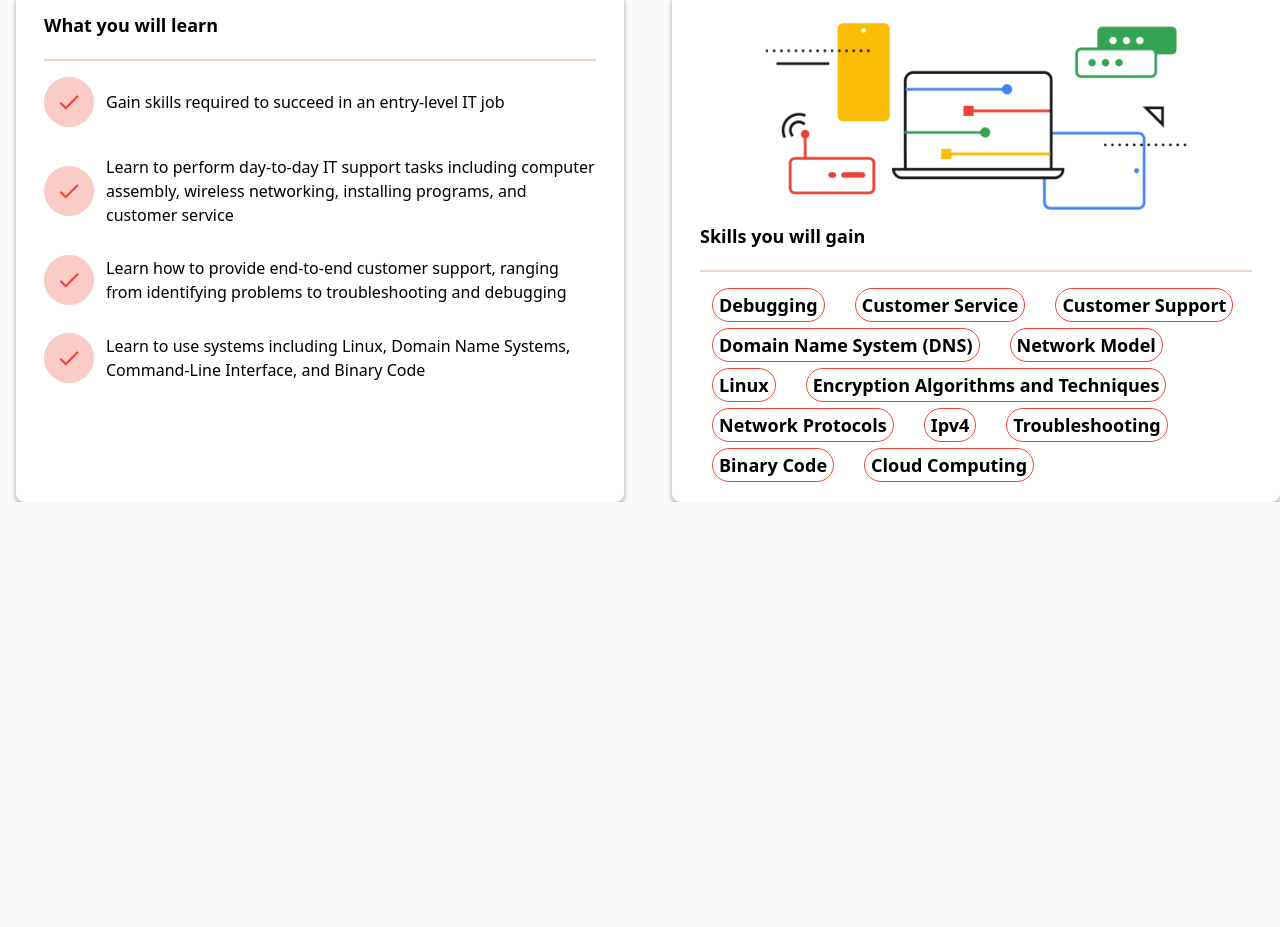
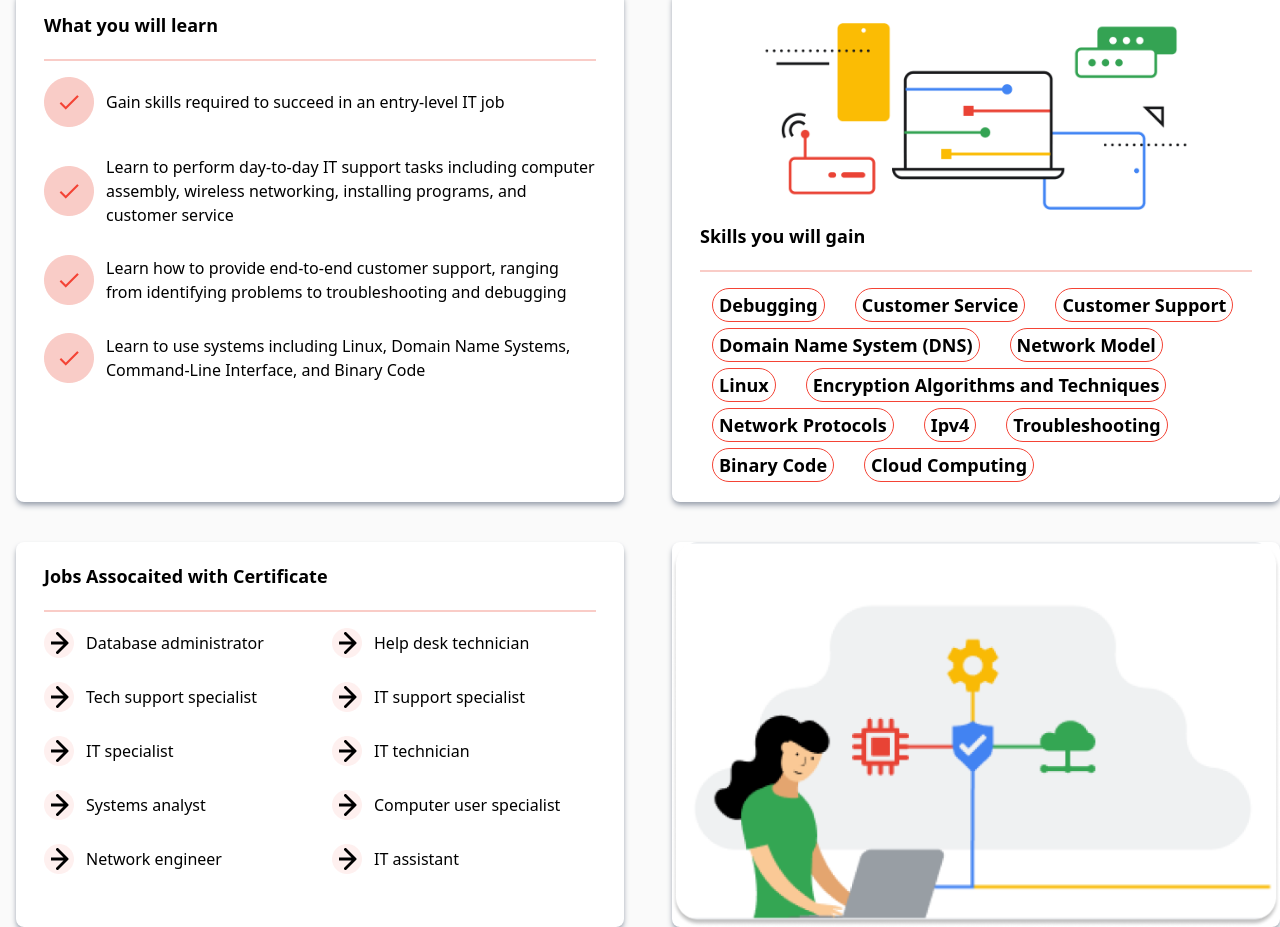
Before and after one commit to Xen-Xie/Talwind-Assignment, a website built with Vite: page index.html in a window 1280 px wide. Shown: the part 920-1847 px from the top of the page. Before the commit the page ends 1422 px from the top, so only its background shows below. Built offline with nearby package versions, Linux system fonts and the light colour scheme.

Commit message:
Card section 2 added

```diff
--- a/index.html
+++ b/index.html
@@ -167,7 +167,61 @@
         </section>
 
     </section>
+    <!--Card Section 2-->
+    <!--Card Section 2-->
+    <section class="container grid grid-cols-12 mx-auto md-8 gap-8   md:px-0 px-4 pt-10">
+        <section class="cards">
+            <div class="border-b-2 border-[#F9CCC7] mb-4">
+                <h3 class="text-lg font-semibold mb-5 ">Jobs Assocaited with Certificate </h3>
+            </div>
+            <div class="grid grid-cols-1 md:grid-cols-2 gap-6">
+                <div class="flex items-center">
+                    <img src="Images/Checkmark (1).png" alt="">
+                    <p class="ml-3">Database administrator</p>
+                </div>
+                <div class="flex items-center">
+                    <img src="Images/Checkmark (1).png" alt="">
+                    <p class="ml-3">Help desk technician</p>
+                </div>
+                <div class="flex items-center">
+                    <img src="Images/Checkmark (1).png" alt="">
+                    <p class="ml-3">Tech support specialist</p>
+                </div>
+                <div class="flex items-center">
+                    <img src="Images/Checkmark (1).png" alt="">
+                    <p class="ml-3">IT support specialist</p>
+                </div>
+                <div class="flex items-center">
+                    <img src="Images/Checkmark (1).png" alt="">
+                    <p class="ml-3">IT specialist</p>
+                </div>
+                <div class="flex items-center">
+                    <img src="Images/Checkmark (1).png" alt="">
+                    <p class="ml-3">IT technician</p>
+                </div>
+                <div class="flex items-center">
+                    <img src="Images/Checkmark (1).png" alt="">
+                    <p class="ml-3">Systems analyst</p>
+                </div>
+                <div class="flex items-center">
+                    <img src="Images/Checkmark (1).png" alt="">
+                    <p class="ml-3">Computer user specialist</p>
+                </div>
+                <div class="flex items-center">
+                    <img src="Images/Checkmark (1).png" alt="">
+                    <p class="ml-3">Network engineer</p>
+                </div>
+                <div class="flex items-center">
+                    <img src="Images/Checkmark (1).png" alt="">
+                    <p class="ml-3">IT assistant</p>
 
+        </section>
+        <section class="md:col-span-6 col-span-12 md:ml-4 bg-[#FFFFFF] shadow-md shadow-gray-400 rounded-lg relative hover:scale-y-105 hover:shadow-gray-700 transition-all duration-300">
+            <div class="w-full h-full flex items-center justify-center">
+                <img src="Images/IT Support 1.png" alt="" class="w-full h-full object-contain rounded-lg">
+            </div>
+        </section>
+    </section>
 
 
     <script>
```
